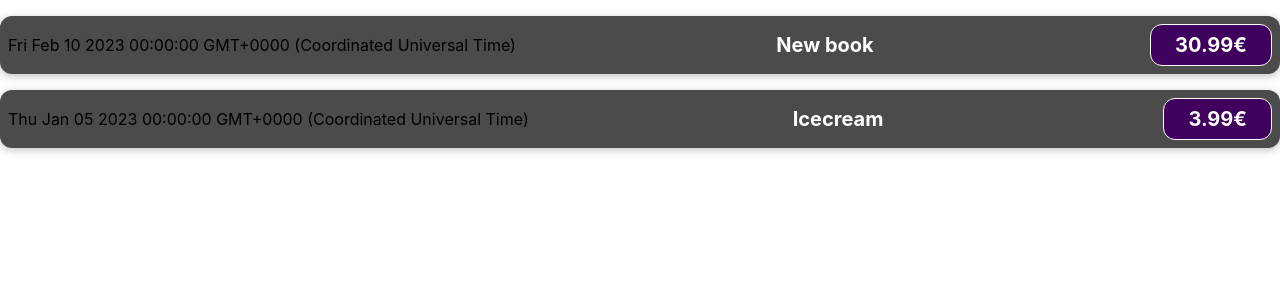
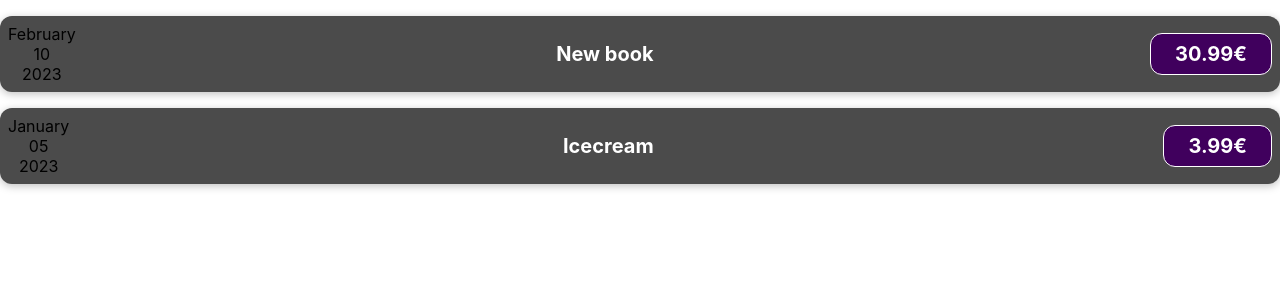
Before and after one commit to RobinK1234/expenses, a React (Create React App) app: page / in a window 1280 px wide. Shown: the top 300 px of the page. Built offline with nearby package versions, Linux system fonts and the light colour scheme.

Commit message:
Split first custom component into multiple components

```diff
--- /dev/null
+++ b/src/components/ExpenseDate.js
@@ -0,0 +1,15 @@
+function ExpenseDate(props){
+    const month = props.date.toLocaleString('en-US', {month: 'long'})
+    const day = props.date.toLocaleString('en-US', {day: '2-digit'})
+    const year = props.date.getFullYear()
+
+    return (
+        <div>
+            <div>{month}</div>
+            <div>{day}</div>
+            <div>{year}</div>
+        </div>
+    )
+}
+
+export default ExpenseDate
--- a/src/components/ExpenseItem.js
+++ b/src/components/ExpenseItem.js
@@ -1,10 +1,11 @@
 import './ExpenseItem.css'
+import ExpenseDate from "./ExpenseDate";
 
+function ExpenseItem(props){
 
-function ExpenseItem (props){
     return (
         <div className="expense-item">
-            <div>{props.expenseData.date.toString()}</div>
+            <ExpenseDate date={props.expenseData.date}></ExpenseDate>
             <div className="expense-item__description">
                 <h2>{props.expenseData.title}</h2>
                 <div className="expense-item__price">{props.expenseData.price}€</div>
```
Also changed, not shown: src/components/ExpenseDate.css (added).
